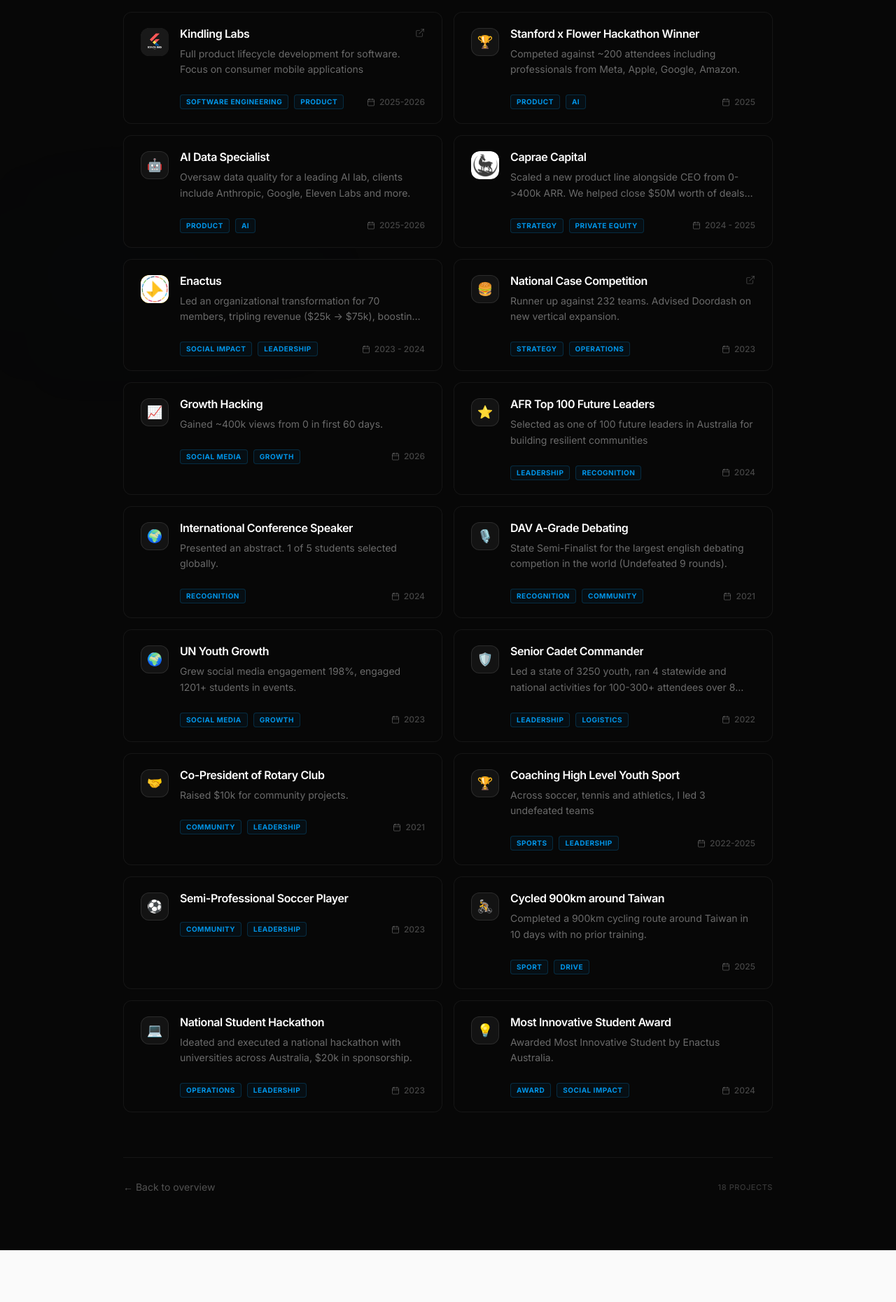
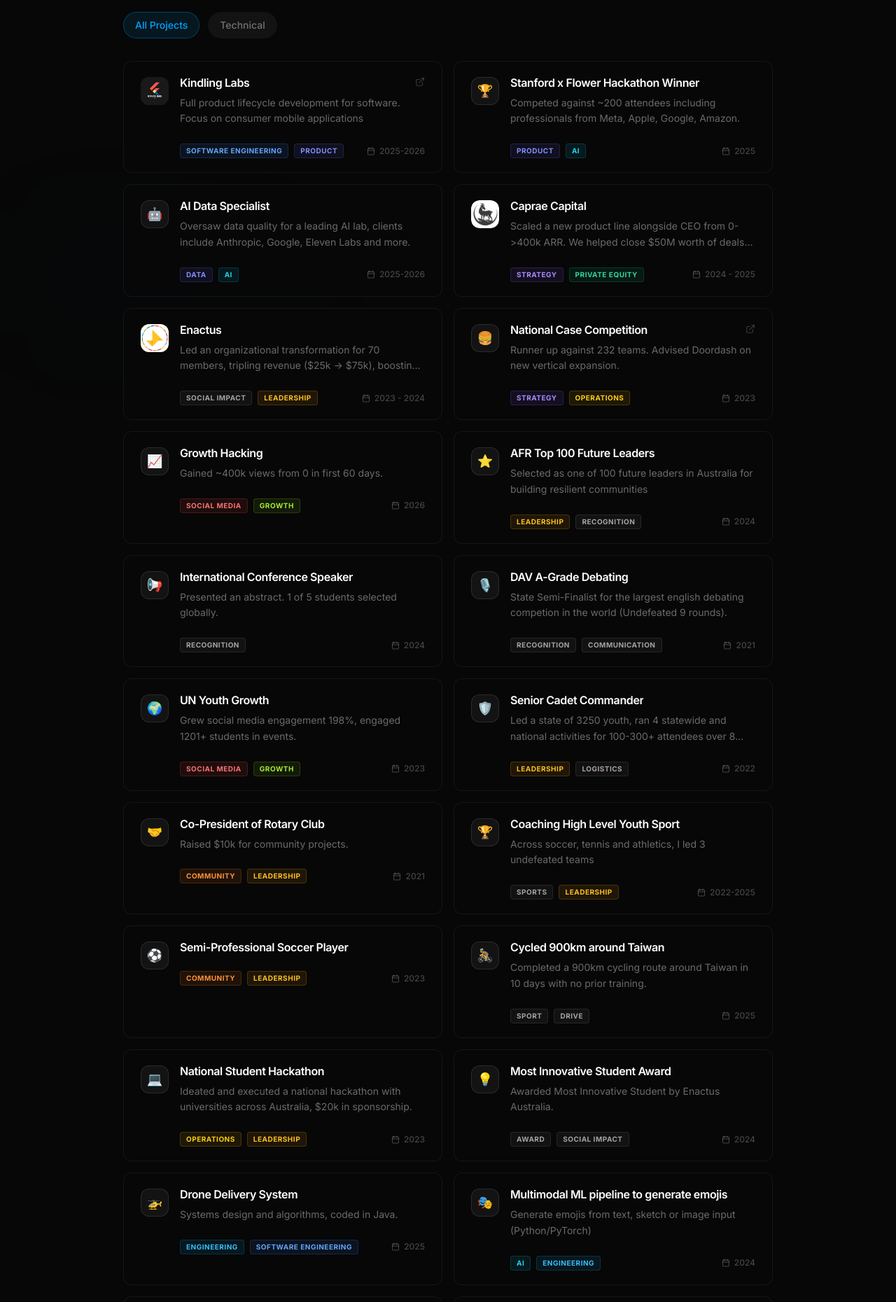
Before and after one commit to jackhhu1/jacks-portfolio, a React (Vite) app: page /a16z/projects in a window 1280 px wide. Shown: the part 320-2180 px from the top of the page at 70% size. Before the commit the page ends 2106 px from the top, so only its background shows below. Built offline with nearby package versions, Linux system fonts and the light colour scheme.

Commit message:
Just need to fix the scroller

```diff
--- a/src/data/projects.js
+++ b/src/data/projects.js
@@ -18,6 +18,7 @@
     // Tech & Engineering
     "Software Engineering": { bg: "bg-blue-500/10", text: "text-blue-400", border: "border-blue-500/20" },
     "Product": { bg: "bg-indigo-500/10", text: "text-indigo-400", border: "border-indigo-500/20" },
+    "Data": { bg: "bg-indigo-500/10", text: "text-indigo-400", border: "border-indigo-500/20" },
     "AI": { bg: "bg-cyan-500/10", text: "text-cyan-400", border: "border-cyan-500/20" },
     "Engineering": { bg: "bg-sky-500/10", text: "text-sky-400", border: "border-sky-500/20" },
     "R&D": { bg: "bg-teal-500/10", text: "text-teal-400", border: "border-teal-500/20" },
@@ -82,7 +83,7 @@
         id: "ai",
         title: "AI Data Specialist",
         summary: "Oversaw data quality for a leading AI lab, clients include Anthropic, Google, Eleven Labs and more.",
-        tags: ["Product", "AI", "Engineering"],
+        tags: ["Data", "AI", "Engineering"],
         date: "2025-2026",
         featured: false,
         icon: "🤖",
@@ -204,7 +205,7 @@
         tags: ["Recognition"],
         date: "2024",
         featured: false,
-        icon: "🌍",
+        icon: "📢",
         iconBg: "bg-emerald-500/15",
         accent: "from-emerald-500 to-teal-600",
         content: {
@@ -220,7 +221,7 @@
         id: "dav-debating",
         title: "DAV A-Grade Debating",
         summary: "State Semi-Finalist for the largest english debating competion in the world (Undefeated 9 rounds).",
-        tags: ["Recognition", "Community"],
+        tags: ["Recognition", "Communication"],
         date: "2021",
         featured: false,
         icon: "🎙️",
@@ -386,5 +387,100 @@
             outcome: "Received the Most Innovative Student Award from Enactus Australia.",
             lessons: "Innovation in the non-profit sector is about applying business frameworks to solve social problems in sustainable ways."
         }
+    },
+    {
+        id: "drone-delivery",
+        title: "Drone Delivery System",
+        summary: "Systems design and algorithms, coded in Java.",
+        tags: ["Engineering", "Software Engineering"],
+        date: "2025",
+        featured: false,
+        icon: "🚁",
+        iconBg: "bg-sky-500/15",
+        accent: "from-sky-500 to-blue-600",
+        content: {
+            problem: "N/A",
+            context: "N/A",
+            constraints: "N/A",
+            process: "🚧 **Under construction.**",
+            outcome: "N/A",
+            lessons: "🚧 **Under construction.**"
+        }
+    },
+    {
+        id: "multimodal-emojis",
+        title: "Multimodal ML pipeline to generate emojis",
+        summary: "Generate emojis from text, sketch or image input (Python/PyTorch)",
+        tags: ["AI", "Engineering", "Data"],
+        date: "2024",
+        featured: false,
+        icon: "🎭",
+        iconBg: "bg-purple-500/15",
+        accent: "from-purple-500 to-pink-600",
+        content: {
+            problem: "N/A",
+            context: "N/A",
+            constraints: "N/A",
+            process: "🚧 **Under construction.**",
+            outcome: "N/A",
+            lessons: "🚧 **Under construction.**"
+        }
+    },
+    {
+        id: "ai-career-advisor",
+        title: "AI Career Advisor",
+        summary: "Built on TypeScript and Azure.",
+        tags: ["Software Engineering", "AI"],
+        date: "2024",
+        featured: false,
+        icon: "💼",
+        iconBg: "bg-indigo-500/15",
+        accent: "from-indigo-500 to-blue-600",
+        content: {
+            problem: "N/A",
+            context: "N/A",
+            constraints: "N/A",
+            process: "🚧 **Under construction.**",
+            outcome: "N/A",
+            lessons: "🚧 **Under construction.**"
+        }
+    },
+    {
+        id: "road-signs-cnn",
+        title: "Road Sign Categorization",
+        summary: "Trained ML to categorize road signs using CNN.",
+        tags: ["AI", "Engineering", "Data"],
+        date: "2024",
+        featured: false,
+        icon: "🚦",
+        iconBg: "bg-red-500/15",
+        accent: "from-red-500 to-orange-600",
+        content: {
+            problem: "N/A",
+            context: "N/A",
+            constraints: "N/A",
+            process: "🚧 **Under construction.**",
+            outcome: "N/A",
+            lessons: "🚧 **Under construction.**"
+        }
+    },
+    {
+        id: "dermacheck",
+        title: "Dermacheck",
+        summary: "Trained ML to categorize skin lesions for cancer AI.",
+        tags: ["AI", "Engineering", "Data"],
+        date: "2025",
+        featured: false,
+        icon: "🩺",
+        iconBg: "bg-rose-500/15",
+        accent: "from-rose-500 to-pink-600",
+        content: {
+            problem: "N/A",
+            context: "N/A",
+            constraints: "N/A",
+            process: "🚧 **Under construction.**",
+            outcome: "N/A",
+            lessons: "🚧 **Under construction.**"
+        }
     }
 ];
--- a/src/pages/A16ZProjects.jsx
+++ b/src/pages/A16ZProjects.jsx
@@ -1,22 +1,34 @@
 import { ArrowLeft, ExternalLink, Calendar } from 'lucide-react';
 import { Link } from 'react-router-dom';
+import { useState } from 'react';
 import { projects, getTagColor } from '../data/projects';
 
-// Reverted to a unified Electric Blue aesthetic for all tags
-const getA16ZColor = (tag) => {
-    return "text-[#00A3FF]/90 bg-[#00A3FF]/[0.05] border-[#00A3FF]/20";
-};
-
 const TagPill = ({ tag }) => {
-    const colorClasses = getA16ZColor(tag);
+    const colors = getTagColor(tag);
     return (
-        <span className={`inline-flex items-center text-[10px] font-bold uppercase tracking-wider px-2 py-0.5 rounded border ${colorClasses}`}>
+        <span className={`inline-flex items-center text-[10px] font-bold uppercase tracking-wider px-2 py-0.5 rounded border ${colors.bg} ${colors.text} ${colors.border}`}>
             {tag}
         </span>
     );
 };
 
 const A16ZProjects = () => {
+    const [filter, setFilter] = useState('All');
+
+    // Tech & Engineering tags
+    const technicalTags = [
+        "Software Engineering", "Product", "Data", "AI",
+        "Engineering", "R&D", "Design"
+    ];
+
+    const filteredProjects = projects.filter(p => {
+        if (filter === 'All') return true;
+        if (filter === 'Technical') {
+            return p.tags.some(tag => technicalTags.includes(tag));
+        }
+        return true;
+    });
+
     return (
         <div className="min-h-screen bg-[#070707] text-white selection:bg-[#00A3FF]/30">
             {/* Subtle ambient glow — warm tint to match A16Z main page */}
@@ -43,7 +55,7 @@
                             Jack Hu | Full Project Archive
                         </span>
                     </div>
-                    <h1 className="text-4xl md:text-5xl font-bold tracking-tight mb-4">
+                    <h1 className="text-4xl md:text-5xl font-bold tracking-tight mb-4 text-[#00A3FF]">
                         All Projects
                     </h1>
                     <p className="text-lg text-white/40 max-w-xl">
@@ -51,9 +63,31 @@
                     </p>
                 </div>
 
+                {/* Filters */}
+                <div className="flex items-center gap-3 mb-8">
+                    <button
+                        onClick={() => setFilter('All')}
+                        className={`px-4 py-2 rounded-full text-sm font-medium transition-all duration-300 border ${filter === 'All'
+                                ? 'bg-[#00A3FF]/10 text-[#00A3FF] border-[#00A3FF]/30'
+                                : 'bg-white/5 text-white/40 border-transparent hover:text-white/60 hover:bg-white/10'
+                            }`}
+                    >
+                        All Projects
+                    </button>
+                    <button
+                        onClick={() => setFilter('Technical')}
+                        className={`px-4 py-2 rounded-full text-sm font-medium transition-all duration-300 border ${filter === 'Technical'
+                                ? 'bg-[#00A3FF]/10 text-[#00A3FF] border-[#00A3FF]/30'
+                                : 'bg-white/5 text-white/40 border-transparent hover:text-white/60 hover:bg-white/10'
+                            }`}
+                    >
+                        Technical
+                    </button>
+                </div>
+
                 {/* Projects Grid */}
                 <div className="grid grid-cols-1 md:grid-cols-2 gap-4">
-                    {projects.map((project) => (
+                    {filteredProjects.map((project) => (
                         <div
                             key={project.id}
                             className="group flex flex-col gap-4 px-6 py-5 rounded-xl border border-white/[0.06] bg-[#070707] hover:bg-white/[0.02] hover:border-[#00A3FF]/30 transition-all duration-300 h-full"
@@ -123,7 +157,7 @@
                         ← Back to overview
                     </Link>
                     <span className="text-[11px] text-white/20 font-medium uppercase tracking-wider">
-                        {projects.length} projects
+                        {filteredProjects.length} projects
                     </span>
                 </div>
             </div>
```
